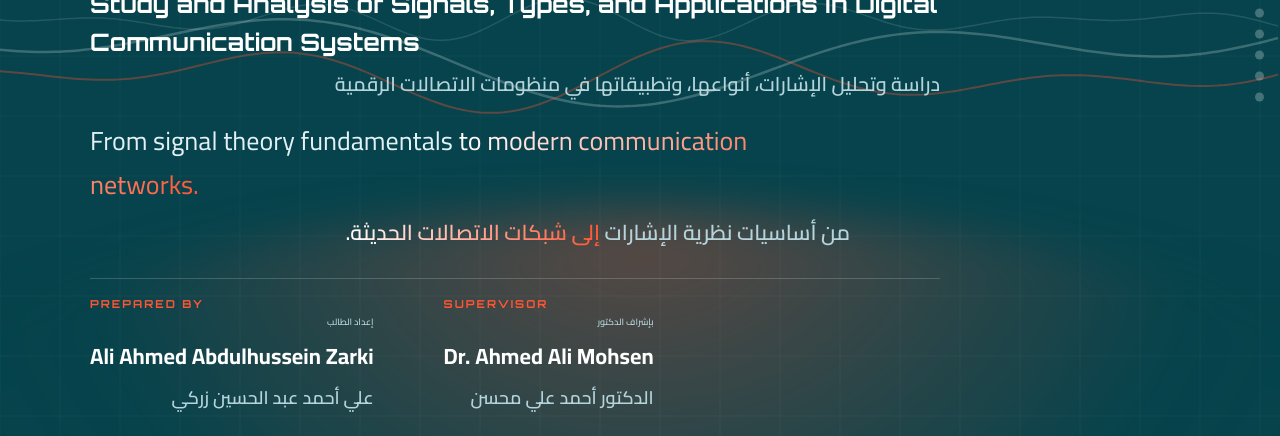
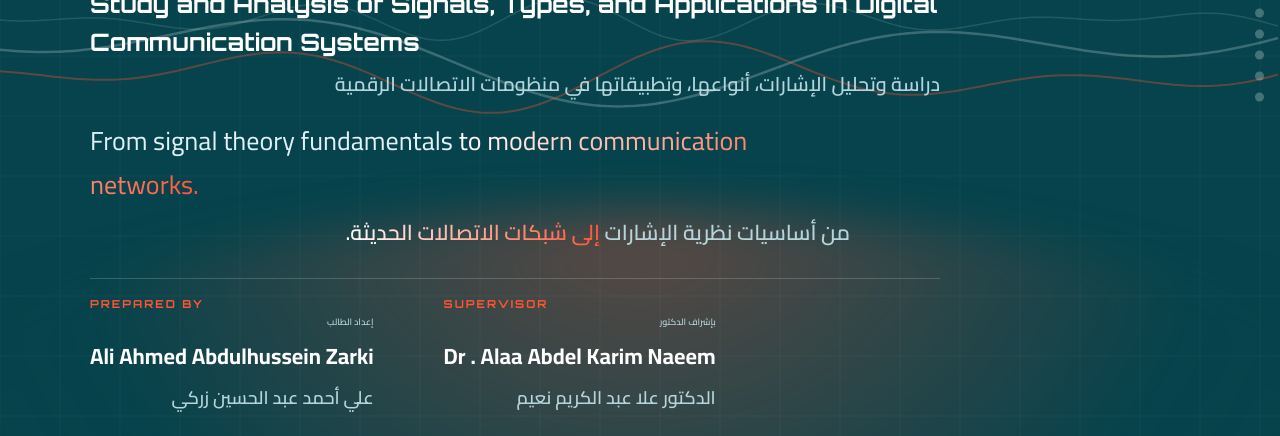
Before and after one commit to amy066070-design/2501230089, a plain HTML site: page index.html in a window 1280 px wide. Shown: the part 364-800 px from the top of the page. Drawn offline with Linux system fonts and the light colour scheme.

Commit message:
Update index.html

```diff
--- a/index.html
+++ b/index.html
@@ -93,7 +93,7 @@ h1 .ar2,h2 .ar2{font-family:'Lalezar',sans-serif;font-weight:400;font-size:.55em
   <p class="tag r" style="--i:2" data-ar="من أساسيات نظرية الإشارات <em>إلى شبكات الاتصالات الحديثة.</em>">From signal theory fundamentals <em>to modern communication networks.</em></p>
   <div class="cr r" style="--i:3">
     <div><small data-ar="إعداد الطالب">PREPARED BY</small><b data-ar="علي أحمد عبد الحسين زركي">Ali Ahmed Abdulhussein Zarki</b></div>
-    <div><small data-ar="بإشراف الدكتور">SUPERVISOR</small><b data-ar="الدكتور أحمد علي محسن">Dr. Ahmed Ali Mohsen</b></div>
+    <div><small data-ar="بإشراف الدكتور">SUPERVISOR</small><b data-ar="الدكتور علا عبد الكريم نعيم">Dr . Alaa Abdel Karim Naeem </b></div>
   </div>
   <div class="hint r" style="--i:4;margin-top:26px" data-ar="مرّر أو اسحب أو اضغط ← للانتقال">Scroll, swipe or press → to begin</div>
 </div></section>
```
